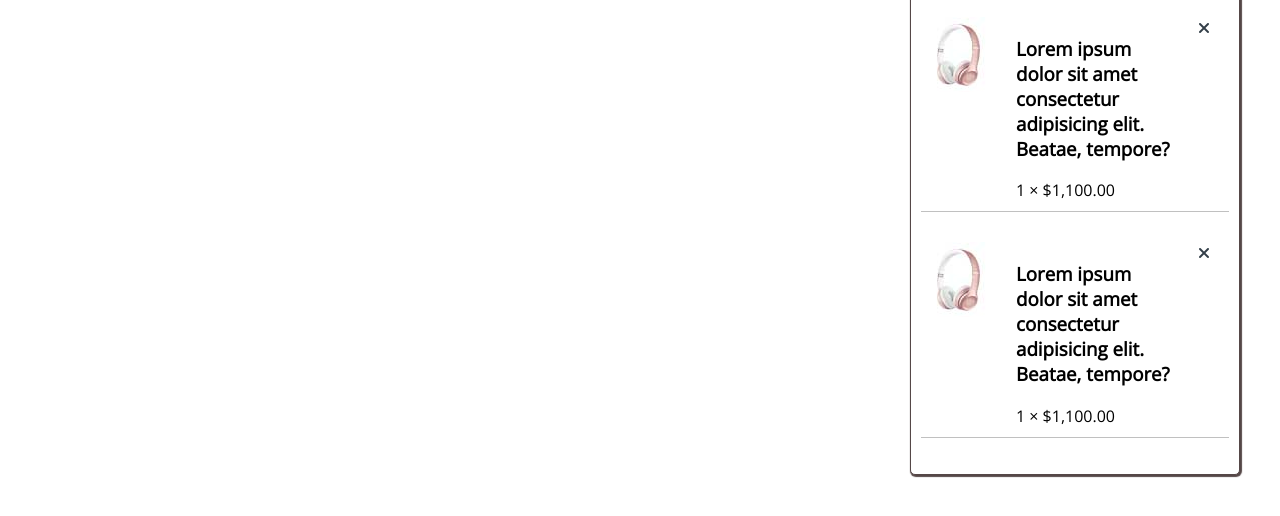
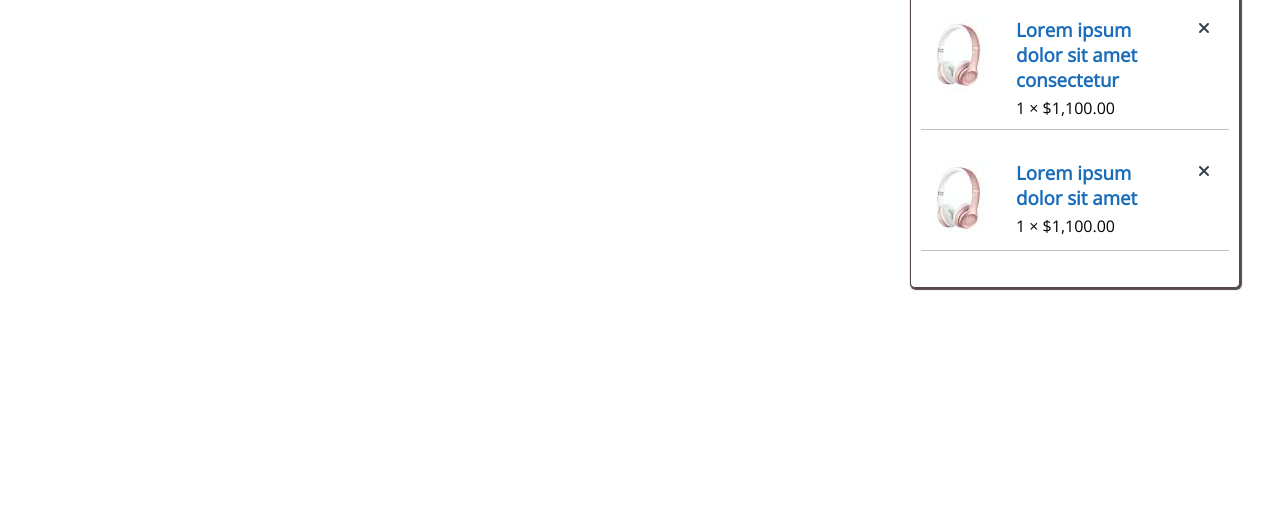
Before and after one commit to hasnat-shohag/ecommerce_site, a plain HTML site: page index.html in a window 1280 px wide. Shown: the part 128-644 px from the top of the page. Drawn offline with nearby package versions, Linux system fonts and the light colour scheme.

Commit message:
color changes

```diff
--- a/assets/style.css
+++ b/assets/style.css
@@ -271,9 +271,15 @@ body {
 
 #navbar .content .right .cart_content .cart_elements .cart_elements_item li img {}
 
-#navbar .content .right .cart_content .cart_elements .cart_elements_item li h3 {}
+#navbar .content .right .cart_content .cart_elements .cart_elements_item li h3 {
+    margin: 0;
+    padding-bottom: 5px;
+    color: #1b6dba;
+}
 
-#navbar .content .right .cart_content .cart_elements .cart_elements_item li span {}
+#navbar .content .right .cart_content .cart_elements .cart_elements_item li span {
+
+}
 
 #navbar .content .right .cart_content .cart_elements .cart_elements_item li a {}
 
--- a/index.html
+++ b/index.html
@@ -150,7 +150,7 @@
                                 <ul class="cart_elements_item">
                                     <li><img src="./assets/images/headphone.jpg" alt=""></li>
                                     <li>
-                                        <h3>Lorem ipsum dolor sit amet consectetur adipisicing elit. Beatae, tempore?</h3>
+                                        <h3>Lorem ipsum dolor sit amet consectetur </h3>
                                         <span>1 × $1,100.00</span>
                                     </li>
                                     <li>
@@ -164,7 +164,7 @@
                                 <ul class="cart_elements_item">
                                     <li><img src="./assets/images/headphone.jpg" alt=""></li>
                                     <li>
-                                        <h3>Lorem ipsum dolor sit amet consectetur adipisicing elit. Beatae, tempore?</h3>
+                                        <h3>Lorem ipsum dolor sit amet </h3>
                                         <span>1 × $1,100.00</span>
                                     </li>
                                     <li>
```
